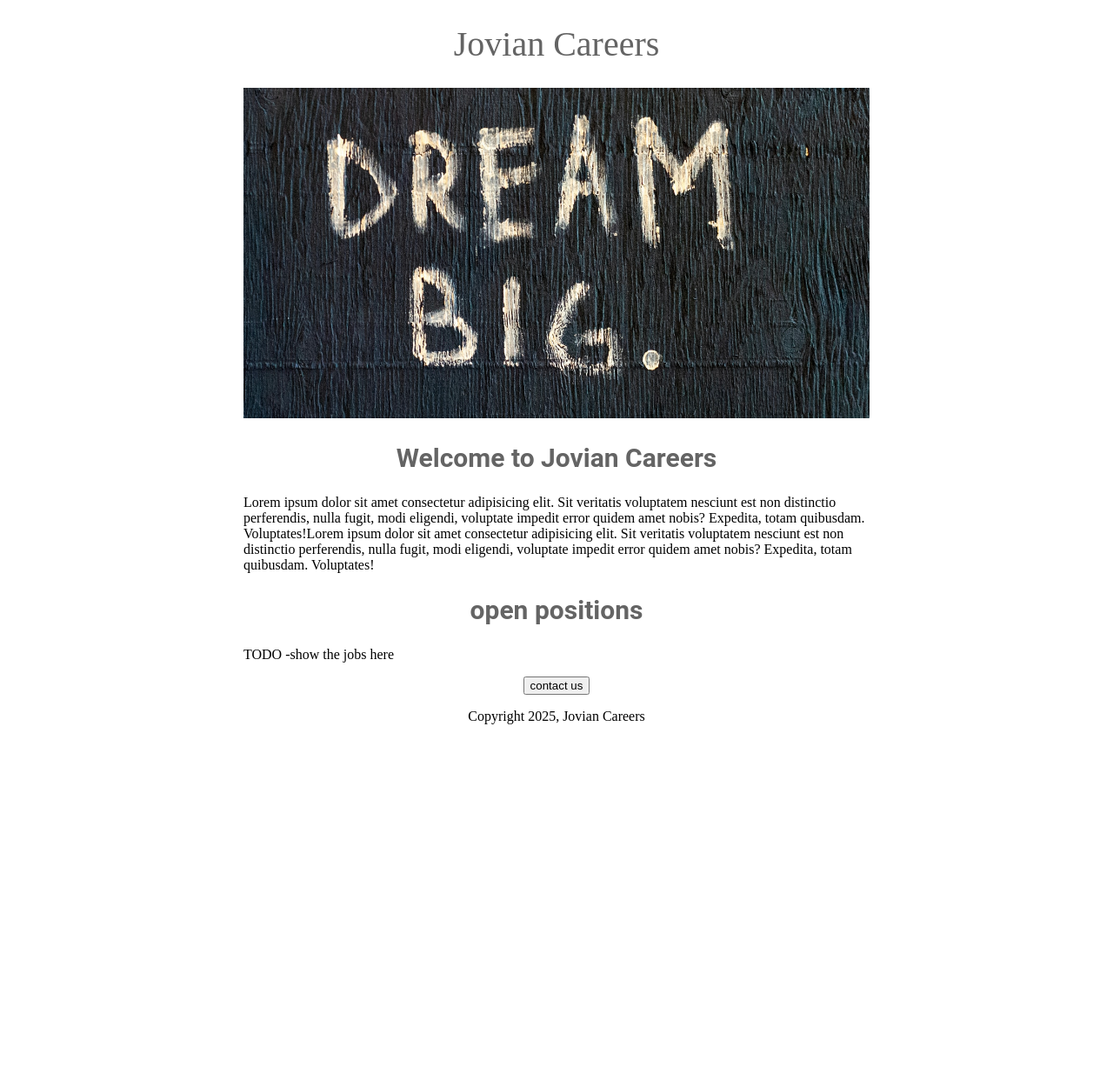
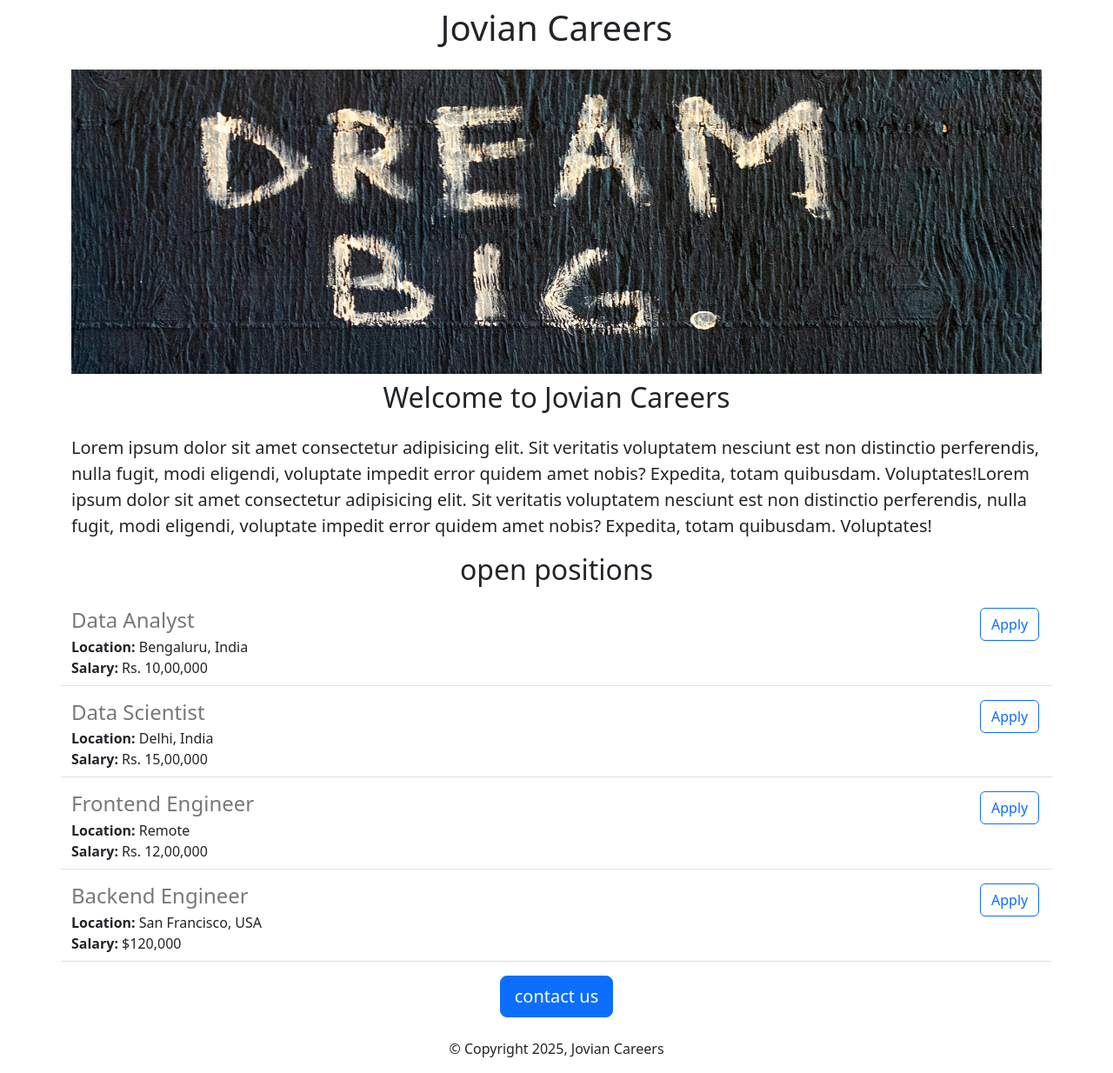
Before and after one commit to ayush2438/job-portal-python, a Flask app: page / in a window 1280 px wide. Shown: the whole page at 87% size. Before the commit the page ends 833 px from the top, so only its background shows below. Run offline with Flask 3, Linux system fonts and the light colour scheme.

Commit message:
Added dynamic data and API route

```diff
--- a/app.py
+++ b/app.py
@@ -1,12 +1,46 @@
-from flask import Flask, render_template
+from flask import Flask, render_template,jsonify
 
 app = Flask(__name__, static_folder='static', static_url_path='/static')
 app.config['TEMPLATES_AUTO_RELOAD'] = True
 
+JOBS=[
+  {
+    'id': 1,
+    'title': 'Data Analyst',
+    'location': 'Bengaluru, India',
+    'salary': 'Rs. 10,00,000'
+  },
+  {
+    'id': 2,
+    'title': 'Data Scientist',
+    'location': 'Delhi, India',
+    'salary': 'Rs. 15,00,000'
+  },
+  {
+    'id': 3,
+    'title': 'Frontend Engineer',
+    'location': 'Remote',
+    'salary': 'Rs. 12,00,000'
+  },
+  {
+    'id': 4,
+    'title': 'Backend Engineer',
+    'location': 'San Francisco, USA',
+    'salary': '$120,000'
+  },
+
+]
+
+
+
 @app.route("/")
 def home():
-    return render_template('home.html')
+    return render_template('home.html',jobs=JOBS,company_name=
+                           'Jovian ')
 
+@app.route("/api/jobs")
+def list_jobs():
+  return jsonify(JOBS)
 
 if __name__ == "__main__":
   app.run(host='0.0.0.0', debug=True, use_reloader=True)
--- a/templates/home.html
+++ b/templates/home.html
@@ -2,49 +2,37 @@
 <html lang="en">
 <head>
 
-  <title>this is title</title>
+  <title>Jovian</title>
+  <meta charset="utf-8">
+  <meta name="viewport" content="width=device-width, initial-scale=1">
+  <link href="https://cdn.jsdelivr.net/npm/bootstrap@5.3.7/dist/css/bootstrap.min.css" rel="stylesheet" integrity="sha384-LN+7fdVzj6u52u30Kp6M/trliBMCMKTyK833zpbD+pXdCLuTusPj697FH4R/5mcr" crossorigin="anonymous">
   <style>
-    h1 {
-  font-size: 40px;
-    font-famiy:roboto;
-    font-weight:normal;
-    color:rgb(100,100,100);
-    text-align:center;
-    }
-    #banner{
-      width:100%;
-      height:380px;
-
-    }
-    h2{
-      font-size:30px;
-      font-family:roboto;
-      color:rgb(100,100,100);
-      text-align:center;
-    }
-    .class="bodytext"{
-      font-family:roboto;
-      color:rgb(100,100,100);
-    }
-    #container{
-      max-width:720px;
-      margin: 0 auto;
+    #banner {
+      width: 100%;
+      height: 350px;
     }
   </style>
 </head>
 <body>
-  <div id="container">
-  <h1>Jovian Careers</h1>
-  <img id="banner" src="https://1916dac2-6f56-4b89-a6e8-41332364bacb-00-34y40c0elyp2e.sisko.replit.dev/static/dream.jpeg"  >
-  <h2>Welcome to Jovian Careers</h2>
-  <p class="bodytext">Lorem ipsum dolor sit amet consectetur adipisicing elit. Sit veritatis voluptatem nesciunt est non distinctio perferendis, nulla fugit, modi eligendi, voluptate impedit error quidem amet nobis? Expedita, totam quibusdam. Voluptates!Lorem ipsum dolor sit amet consectetur adipisicing elit. Sit veritatis voluptatem nesciunt est non distinctio perferendis, nulla fugit, modi eligendi, voluptate impedit error quidem amet nobis? Expedita, totam quibusdam. Voluptates!
+  <div class="container" >
+  <h1 class="text-center mt-2 mb-4">{{company_name }} Careers</h1>
+  <img class="img-fluid" id="banner" src="https://1916dac2-6f56-4b89-a6e8-41332364bacb-00-34y40c0elyp2e.sisko.replit.dev/static/dream.jpeg"  >
+  <h2 class="text-center mt-2 mb-4">Welcome to Jovian Careers</h2>
+  <p class="lead" >Lorem ipsum dolor sit amet consectetur adipisicing elit. Sit veritatis voluptatem nesciunt est non distinctio perferendis, nulla fugit, modi eligendi, voluptate impedit error quidem amet nobis? Expedita, totam quibusdam. Voluptates!Lorem ipsum dolor sit amet consectetur adipisicing elit. Sit veritatis voluptatem nesciunt est non distinctio perferendis, nulla fugit, modi eligendi, voluptate impedit error quidem amet nobis? Expedita, totam quibusdam. Voluptates!
   </p>
-  <h2>open positions</h2>
-  <p class="bodytext">TODO -show the jobs here </p>
-    <div style="text-align:center">
-  <button>contact us</button>
-    <p>
-    Copyright 2025, Jovian Careers
+  <h2 class="text-center mt-2 mb-4">open positions</h2>
+
+    <div>
+      {% for job in jobs %}
+        <!-- Include the jobitem.html template for each job -->
+         {% include 'jobitem.html' %}
+
+      {% endfor %}
+    </div>
+    <div class="text-center">
+  <button class="btn btn-primary btn-lg">contact us</button>
+    <p class="mt-4">
+    &copy Copyright 2025, Jovian Careers
     </p>
     </div>
 </body>
--- /dev/null
+++ b/templates/jobitem.html
@@ -0,0 +1,16 @@
+<div class="border-bottom row" style="margin-bottom:16px; padding-bottom:8px">
+  <div class="col-11">
+        <h4 style="color:rgb(120,120,120); margin-bottom:4px">
+          {{ job['title'] }}
+        </h4>
+
+        <div><b>Location:</b> {{ job['location'] }}</div>
+
+        {% if 'salary' in job %} <!-- Check if 'salary' key exists in the job dictionary -->
+          <div><b>Salary:</b> {{ job['salary'] }}</div>
+        {% endif %}
+        </div>
+        <div class="col-1">
+        <button type="button" class="btn btn-outline-primary">Apply</button>
+        </div>
+</div> <!-- Close the div tag for the job item -->
```
